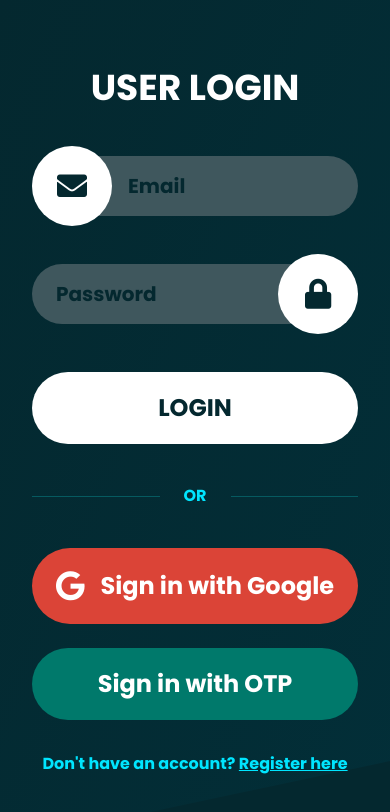
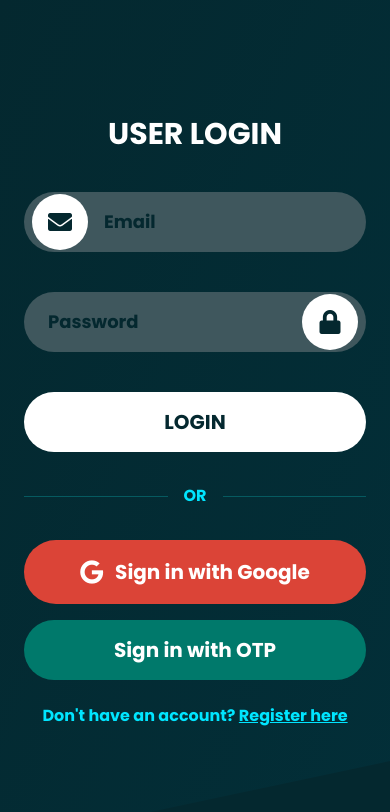
Before and after one commit to Aniketjamunde9146/aplisheti002.com, a plain HTML site: page login.html in a window 390 px wide. Drawn offline with nearby package versions, Linux system fonts and the light colour scheme.

Commit message:
login.html

```diff
--- a/login.html
+++ b/login.html
@@ -17,29 +17,27 @@
   </style>
 </head>
 <body class="min-h-screen flex items-center justify-center bg-[#04282f] font-poppins relative overflow-hidden">
-
   <div class="absolute inset-0 bg-gradient-to-br from-[#04282f] to-[#02303a] opacity-80 -skew-y-12 origin-top-left"></div>
 
-  <main class="relative z-10 w-full max-w-lg px-8 text-white">
+  <main class="relative z-10 w-full max-w-lg px-6 sm:px-8 text-white">
+    <h1 class="text-3xl sm:text-4xl font-extrabold text-center mb-10 sm:mb-12">USER LOGIN</h1>
 
-    <h1 class="text-4xl font-extrabold text-center mb-12">USER LOGIN</h1>
-
-    <!-- Email/password login form -->
-    <form id="loginForm" class="space-y-12" onsubmit="handleEmailLogin(event)">
+    <form id="loginForm" class="space-y-10 sm:space-y-12" onsubmit="handleEmailLogin(event)">
       <div class="relative">
         <input
           id="loginEmail"
           type="email"
           placeholder="Email"
           aria-label="Email"
-          class="w-full bg-[#3f575d] text-[#04282f] text-xl rounded-full py-4 pl-24 pr-6 placeholder-[#04282f] focus:outline-none"
+          class="w-full bg-[#3f575d] text-[#04282f] text-lg sm:text-xl rounded-full py-4 pl-20 pr-6 placeholder-[#04282f] focus:outline-none"
           required
           autocomplete="email"
         />
-        <div class="absolute left-0 top-1/2 -translate-y-1/2 bg-white rounded-full w-20 h-20 flex items-center justify-center">
-          <i class="fas fa-envelope text-[#04282f] text-3xl"></i>
+        <div class="absolute left-2 top-1/2 -translate-y-1/2 bg-white rounded-full w-14 h-14 sm:w-20 sm:h-20 flex items-center justify-center">
+          <i class="fas fa-envelope text-[#04282f] text-2xl sm:text-3xl"></i>
         </div>
       </div>
+
       <div class="relative">
         <input
           id="loginPassword"
@@ -47,75 +45,75 @@
           placeholder="Password"
           aria-label="Password"
           autocomplete="current-password"
-          class="w-full bg-[#3f575d] text-[#04282f] text-xl rounded-full py-4 pl-6 pr-24 placeholder-[#04282f] focus:outline-none"
+          class="w-full bg-[#3f575d] text-[#04282f] text-lg sm:text-xl rounded-full py-4 pl-6 pr-20 placeholder-[#04282f] focus:outline-none"
           required
         />
-        <div class="absolute right-0 top-1/2 -translate-y-1/2 bg-white rounded-full w-20 h-20 flex items-center justify-center">
-          <i class="fas fa-lock text-[#04282f] text-3xl"></i>
+        <div class="absolute right-2 top-1/2 -translate-y-1/2 bg-white rounded-full w-14 h-14 sm:w-20 sm:h-20 flex items-center justify-center">
+          <i class="fas fa-lock text-[#04282f] text-2xl sm:text-3xl"></i>
         </div>
       </div>
+
       <button
         type="submit"
-        class="w-full bg-white text-[#04282f] text-2xl font-extrabold rounded-full py-5 mt-6"
+        class="w-full bg-white text-[#04282f] text-xl sm:text-2xl font-extrabold rounded-full py-4 sm:py-5 mt-6"
       >
         LOGIN
       </button>
     </form>
 
-    <!-- OR separator -->
-    <div class="my-10 flex items-center justify-center gap-6">
+    <div class="my-8 sm:my-10 flex items-center justify-center gap-4 sm:gap-6">
       <hr class="flex-grow border-[#065a60]" />
       <span class="text-[#00e5ff] font-extrabold">OR</span>
       <hr class="flex-grow border-[#065a60]" />
     </div>
 
-    <!-- Sign in options -->
-    <div class="flex flex-col gap-6">
-
+    <div class="flex flex-col gap-4 sm:gap-6">
       <button
         id="googleSignInBtn"
         onclick="signInWithGoogle()"
         type="button"
-        class="w-full bg-[#db4437] text-white text-2xl font-extrabold rounded-full py-5 flex items-center justify-center gap-4"
+        class="w-full bg-[#db4437] text-white text-xl sm:text-2xl font-extrabold rounded-full py-4 sm:py-5 flex items-center justify-center gap-3"
       >
-        <i class="fab fa-google text-3xl"></i> Sign in with Google
+        <i class="fab fa-google text-2xl sm:text-3xl"></i> Sign in with Google
       </button>
 
       <button
         id="otpSignInBtn"
         type="button"
-        class="w-full bg-[#00796b] text-white text-2xl font-extrabold rounded-full py-5"
+        class="w-full bg-[#00796b] text-white text-xl sm:text-2xl font-extrabold rounded-full py-4 sm:py-5"
         onclick="window.location.href='otp.html';"
       >
         Sign in with OTP
       </button>
-
     </div>
 
-    <p class="text-center mt-8 text-[#00e5ff]">
+    <p class="text-center mt-6 sm:mt-8 text-[#00e5ff]">
       Don't have an account?
       <a href="register.html" class="font-bold underline">Register here</a>
     </p>
-
   </main>
 
   <script type="module">
     import { initializeApp } from "https://www.gstatic.com/firebasejs/10.4.0/firebase-app.js";
-    import { getAuth, signInWithEmailAndPassword, signInWithPopup, GoogleAuthProvider } from "https://www.gstatic.com/firebasejs/10.4.0/firebase-auth.js";
+    import {
+      getAuth,
+      signInWithEmailAndPassword,
+      signInWithPopup,
+      GoogleAuthProvider,
+    } from "https://www.gstatic.com/firebasejs/10.4.0/firebase-auth.js";
 
     const firebaseConfig = {
       apiKey: "AIzaSyCXDOOrIjPa_mMfZbvM97SSGrF8wUJ7sIk",
       authDomain: "app-login-d46af.firebaseapp.com",
       projectId: "app-login-d46af",
-      storageBucket: "app-login-d46af.appspot.com",  // fixed here
+      storageBucket: "app-login-d46af.appspot.com",
       messagingSenderId: "955832442343",
       appId: "1:955832442343:web:f8336c23e65adf3c18b142",
-      measurementId: "G-Q5K9M81MNJ"
+      measurementId: "G-Q5K9M81MNJ",
     };
 
     const app = initializeApp(firebaseConfig);
     const auth = getAuth(app);
-
     const provider = new GoogleAuthProvider();
 
     window.signInWithGoogle = async () => {
@@ -123,8 +121,8 @@
         const result = await signInWithPopup(auth, provider);
         const user = result.user;
         alert(`Welcome ${user.displayName || user.email}`);
-        localStorage.setItem('userName', user.displayName || user.email);
-        window.location.href = 'main.html';
+        localStorage.setItem("userName", user.displayName || user.email);
+        window.location.href = "main.html";
       } catch (error) {
         alert("Google Sign-In failed: " + error.message);
       }
@@ -132,18 +130,21 @@
 
     window.handleEmailLogin = async (event) => {
       event.preventDefault();
-
-      const email = document.getElementById('loginEmail').value.trim();
-      const password = document.getElementById('loginPassword').value;
+      const email = document.getElementById("loginEmail").value.trim();
+      const password = document.getElementById("loginPassword").value;
 
       try {
-        const userCredential = await signInWithEmailAndPassword(auth, email, password);
+        const userCredential = await signInWithEmailAndPassword(
+          auth,
+          email,
+          password
+        );
         const user = userCredential.user;
         alert(`Welcome back ${user.email}`);
-        localStorage.setItem('userName', user.email);
-        window.location.href = 'main.html';
+        localStorage.setItem("userName", user.email);
+        window.location.href = "main.html";
       } catch (error) {
-        alert('Login failed: ' + error.message);
+        alert("Login failed: " + error.message);
       }
     };
   </script>
```
